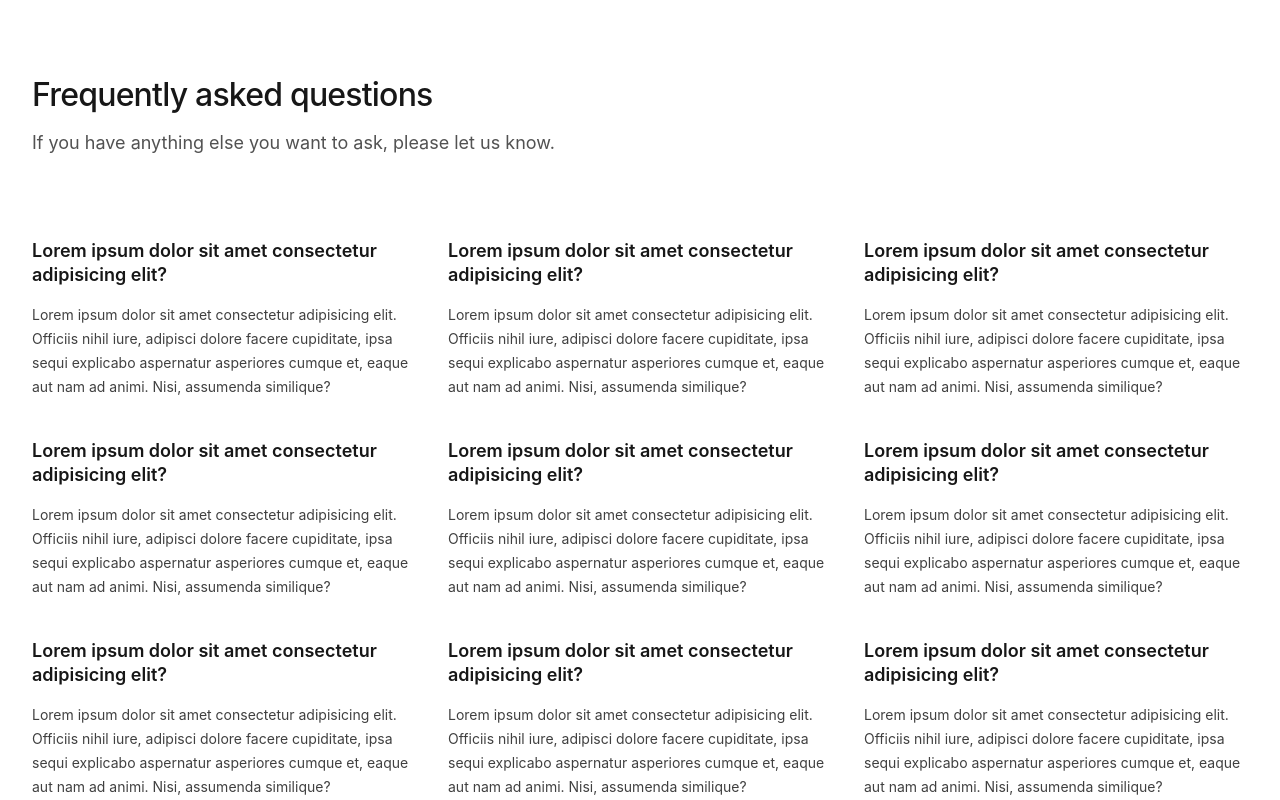
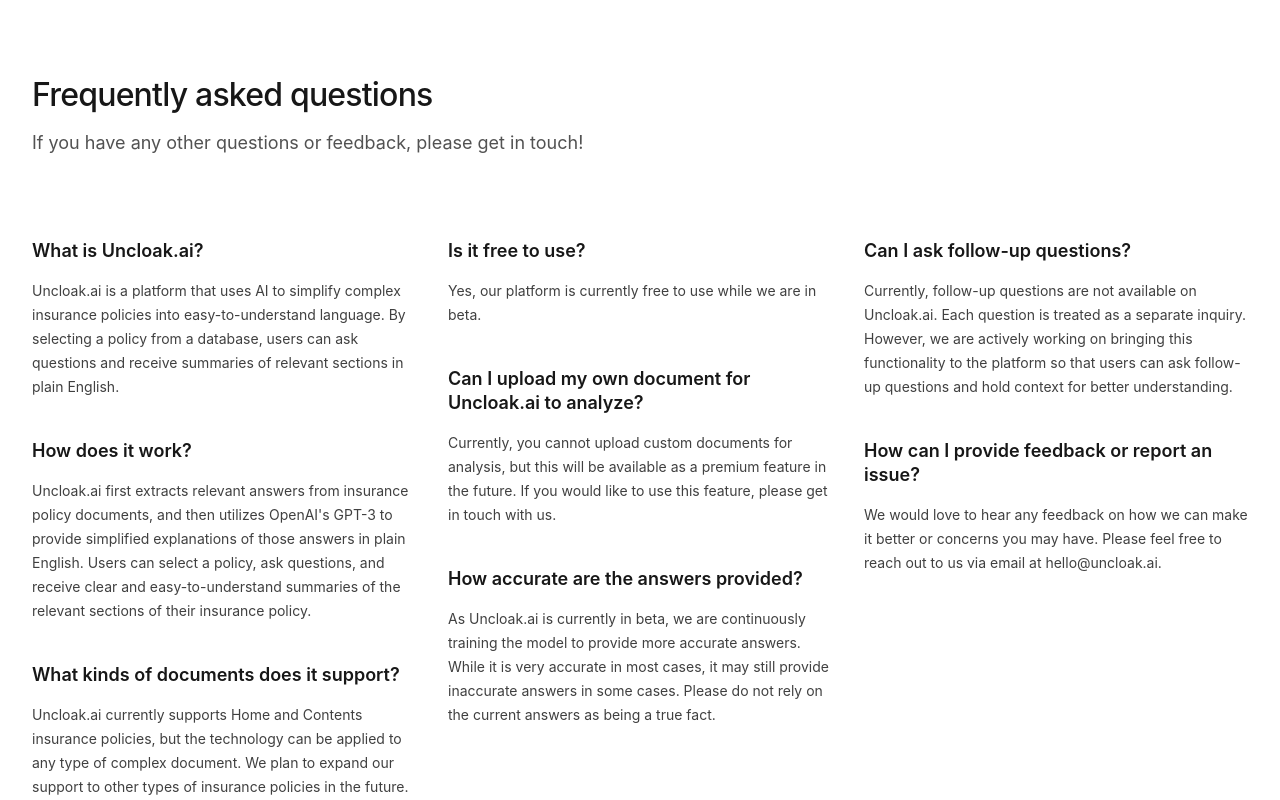
Before and after one commit to roddutra/uncloak.ai-web, a Next.js app: page / in a window 1280 px wide. Shown: the part 1520-2320 px from the top of the page. Built offline with nearby package versions, Linux system fonts and the light colour scheme.

Commit message:
Add FAQs

```diff
--- a/components/Faqs.js
+++ b/components/Faqs.js
@@ -3,53 +3,48 @@
 const faqs = [
   [
     {
-      question: 'Lorem ipsum dolor sit amet consectetur adipisicing elit?',
+      question: 'What is Uncloak.ai?',
       answer:
-        'Lorem ipsum dolor sit amet consectetur adipisicing elit. Officiis nihil iure, adipisci dolore facere cupiditate, ipsa sequi explicabo aspernatur asperiores cumque et, eaque aut nam ad animi. Nisi, assumenda similique?',
+        'Uncloak.ai is a platform that uses AI to simplify complex insurance policies into easy-to-understand language. By selecting a policy from a database, users can ask questions and receive summaries of relevant sections in plain English.',
     },
     {
-      question: 'Lorem ipsum dolor sit amet consectetur adipisicing elit?',
+      question: 'How does it work?',
       answer:
-        'Lorem ipsum dolor sit amet consectetur adipisicing elit. Officiis nihil iure, adipisci dolore facere cupiditate, ipsa sequi explicabo aspernatur asperiores cumque et, eaque aut nam ad animi. Nisi, assumenda similique?',
+        "Uncloak.ai first extracts relevant answers from insurance policy documents, and then utilizes OpenAI's GPT-3 to provide simplified explanations of those answers in plain English. Users can select a policy, ask questions, and receive clear and easy-to-understand summaries of the relevant sections of their insurance policy.",
     },
     {
-      question: 'Lorem ipsum dolor sit amet consectetur adipisicing elit?',
+      question: 'What kinds of documents does it support?',
       answer:
-        'Lorem ipsum dolor sit amet consectetur adipisicing elit. Officiis nihil iure, adipisci dolore facere cupiditate, ipsa sequi explicabo aspernatur asperiores cumque et, eaque aut nam ad animi. Nisi, assumenda similique?',
+        'Uncloak.ai currently supports Home and Contents insurance policies, but the technology can be applied to any type of complex document. We plan to expand our support to other types of insurance policies in the future.',
     },
   ],
   [
     {
-      question: 'Lorem ipsum dolor sit amet consectetur adipisicing elit?',
+      question: 'Is it free to use?',
       answer:
-        'Lorem ipsum dolor sit amet consectetur adipisicing elit. Officiis nihil iure, adipisci dolore facere cupiditate, ipsa sequi explicabo aspernatur asperiores cumque et, eaque aut nam ad animi. Nisi, assumenda similique?',
+        'Yes, our platform is currently free to use while we are in beta.',
     },
     {
-      question: 'Lorem ipsum dolor sit amet consectetur adipisicing elit?',
+      question: 'Can I upload my own document for Uncloak.ai to analyze?',
       answer:
-        'Lorem ipsum dolor sit amet consectetur adipisicing elit. Officiis nihil iure, adipisci dolore facere cupiditate, ipsa sequi explicabo aspernatur asperiores cumque et, eaque aut nam ad animi. Nisi, assumenda similique?',
+        'Currently, you cannot upload custom documents for analysis, but this will be available as a premium feature in the future. If you would like to use this feature, please get in touch with us.',
     },
     {
-      question: 'Lorem ipsum dolor sit amet consectetur adipisicing elit?',
+      question: 'How accurate are the answers provided?',
       answer:
-        'Lorem ipsum dolor sit amet consectetur adipisicing elit. Officiis nihil iure, adipisci dolore facere cupiditate, ipsa sequi explicabo aspernatur asperiores cumque et, eaque aut nam ad animi. Nisi, assumenda similique?',
+        'As Uncloak.ai is currently in beta, we are continuously training the model to provide more accurate answers. While it is very accurate in most cases, it may still provide inaccurate answers in some cases. Please do not rely on the current answers as being a true fact.',
     },
   ],
   [
     {
-      question: 'Lorem ipsum dolor sit amet consectetur adipisicing elit?',
+      question: 'Can I ask follow-up questions?',
       answer:
-        'Lorem ipsum dolor sit amet consectetur adipisicing elit. Officiis nihil iure, adipisci dolore facere cupiditate, ipsa sequi explicabo aspernatur asperiores cumque et, eaque aut nam ad animi. Nisi, assumenda similique?',
+        'Currently, follow-up questions are not available on Uncloak.ai. Each question is treated as a separate inquiry. However, we are actively working on bringing this functionality to the platform so that users can ask follow-up questions and hold context for better understanding.',
     },
     {
-      question: 'Lorem ipsum dolor sit amet consectetur adipisicing elit?',
+      question: 'How can I provide feedback or report an issue?',
       answer:
-        'Lorem ipsum dolor sit amet consectetur adipisicing elit. Officiis nihil iure, adipisci dolore facere cupiditate, ipsa sequi explicabo aspernatur asperiores cumque et, eaque aut nam ad animi. Nisi, assumenda similique?',
-    },
-    {
-      question: 'Lorem ipsum dolor sit amet consectetur adipisicing elit?',
-      answer:
-        'Lorem ipsum dolor sit amet consectetur adipisicing elit. Officiis nihil iure, adipisci dolore facere cupiditate, ipsa sequi explicabo aspernatur asperiores cumque et, eaque aut nam ad animi. Nisi, assumenda similique?',
+        'We would love to hear any feedback on how we can make it better or concerns you may have. Please feel free to reach out to us via email at hello@uncloak.ai.',
     },
   ],
 ];
@@ -70,7 +65,7 @@
             Frequently asked questions
           </h2>
           <p className='mt-2 text-lg text-gray-600'>
-            If you have anything else you want to ask, please let us know.
+            If you have any other questions or feedback, please get in touch!
           </p>
         </div>
         <ul
```
Also changed, not shown: 2 other files (tests, documents, lock files or other folders).
